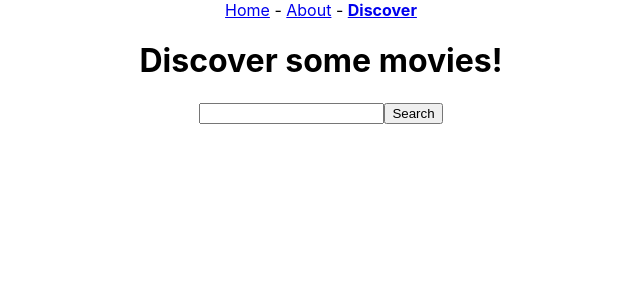
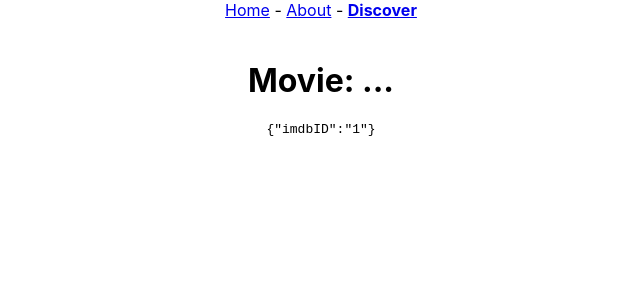
Before and after one commit to frankh2505/mymovies, a React (Create React App) app: page /discover/1 in a window 1280 px wide. Shown: the top 300 px of the page, without its empty margins (319-959 px from the left). Built offline with nearby package versions, Linux system fonts and the light colour scheme.

Commit message:
withpix4

```diff
--- a/src/App.tsx
+++ b/src/App.tsx
@@ -7,6 +7,7 @@ import NavBar from './components/NavBar';
 import HomePage from './pages/HomePage';
 import AboutPage from './pages/AboutPage';
 import DiscoverMoviesPage from './pages/DiscoverMoviesPage';
+import MoviePage from './pages/MoviePage';
 
 function App() {
   return (
@@ -16,8 +17,11 @@ function App() {
 
     <Switch>
       <Route path="/about" component={AboutPage} />
+      <Route path="/discover/:imdbID" component={MoviePage} />
       <Route path="/discover" component={DiscoverMoviesPage} />
       <Route path="/" component={HomePage} />
+
+
     </Switch>
 
     </div>
--- a/src/pages/DiscoverMoviesPage.tsx
+++ b/src/pages/DiscoverMoviesPage.tsx
@@ -1,5 +1,6 @@
 // src/pages/DiscoverMoviesPage.tsx
 import React, { useState } from "react";
+import { Link } from "react-router-dom";
 
 type Movie = {
     Title: string;
@@ -46,6 +47,9 @@ type SearchState =
         "Poster":"https://m.media-amazon.com/images/M/MV5BNzQzOTk3OTAtNDQ0Zi00ZTVkLWI0MTEtMDllZjNkYzNjNTc4L2ltYWdlXkEyXkFqcGdeQXVyNjU0OTQ0OTY@._V1_SX300.jpg"
     }
 ]
+
+                {movie.Title} ({movie.Year})
+
   */
 
     setState({ status: "success", data });
@@ -70,8 +74,19 @@ type SearchState =
         <div>
           <h2>Search results</h2>
           {state.data.Search.slice(0, 10).map(movie => {
-            return <div>{movie.Title} ({movie.Year}) <br/> <img src={movie.Poster} alt=""></img> </div>;
+            return <div>
+
+            <Link to={`/discover/${movie.imdbID}`}><strong>{movie.Title}</strong> ({movie.Year})</Link>
+
+
+             <br/>
+              <img src={movie.Poster} alt=""></img>
+               </div>
+
+               ;
           })}
+
+
         </div>
       )}
 
--- /dev/null
+++ b/src/pages/MoviePage.tsx
@@ -0,0 +1,14 @@
+import React from "react";
+import { useParams } from "react-router-dom";
+
+export default function MoviePage() {
+  const routeParams = useParams<{ imdbID: string }>();
+  console.log(routeParams);
+
+  return (
+    <div style={{ padding: "20px" }}>
+      <h1>Movie: ...</h1>
+      <pre>{JSON.stringify(routeParams)}</pre>
+    </div>
+  );
+}
```
